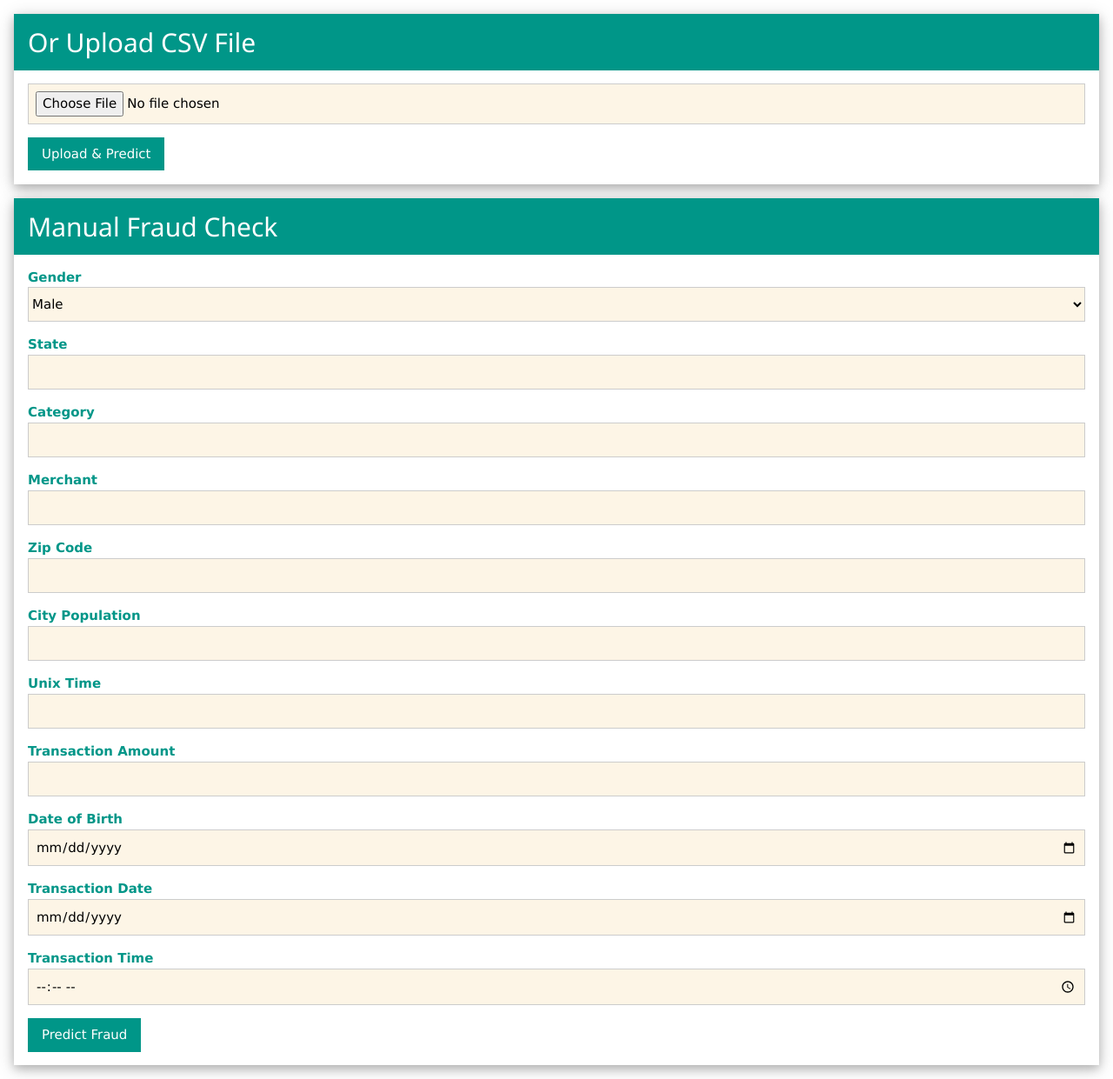
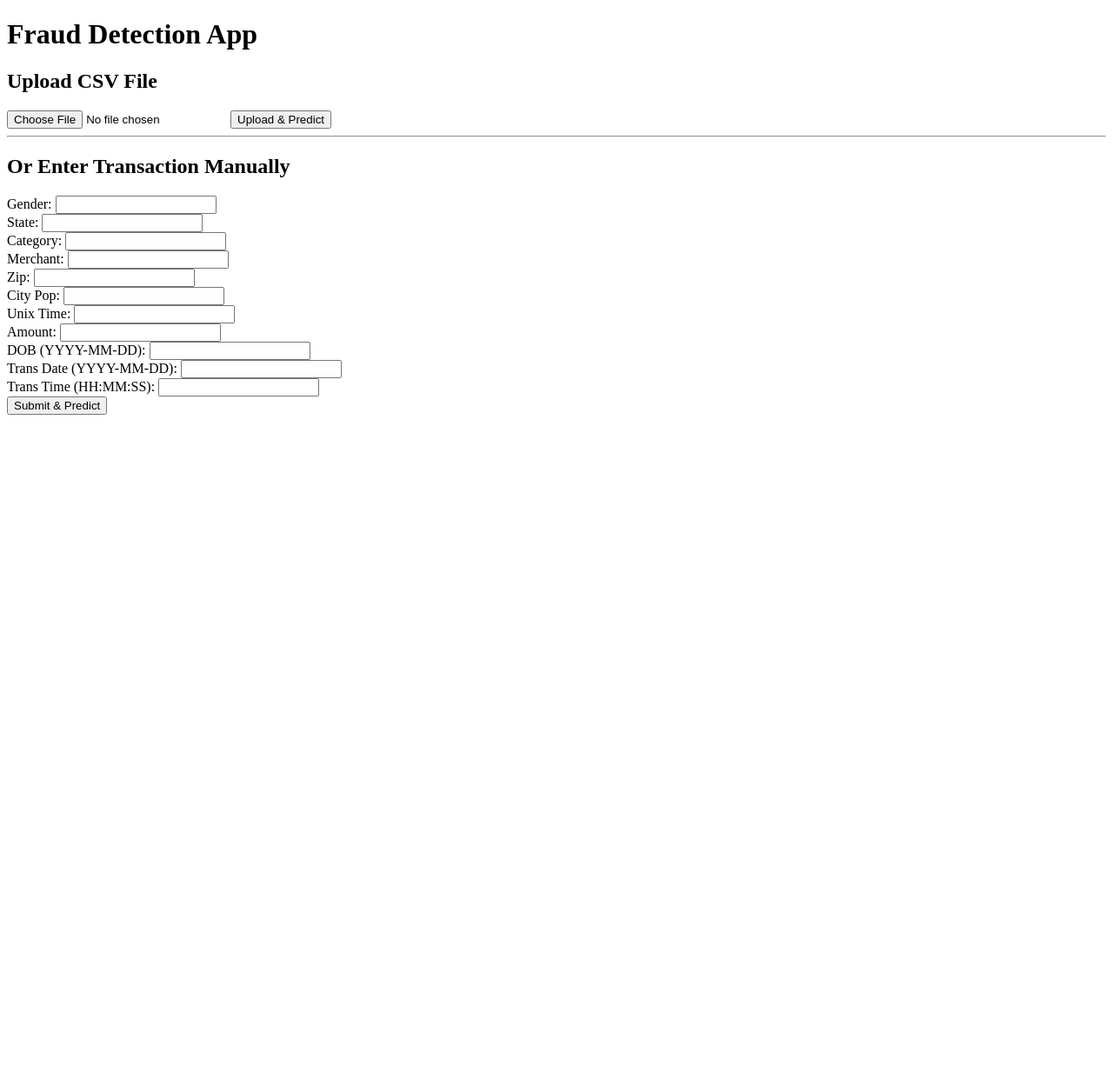
Before and after one commit to SARA3SAEED/fraud_detection_cuML, a Flask app: page / in a window 1280 px wide. Shown: the whole page at 87% size. After the commit the page ends 477 px from the top, so only its background shows below. Run offline with Flask 3, Linux system fonts and the light colour scheme; parts of the project's set-up code (start-up, migrations or seed data) failed here and were passed over.

Commit message:
2 commit

```diff
--- a/templates/index.html
+++ b/templates/index.html
@@ -1,4 +1,4 @@
-<!-- <!DOCTYPE html>
+<!DOCTYPE html>
 <html lang="en">
 <head>
     <meta charset="UTF-8">
@@ -31,105 +31,4 @@
         <button type="submit">Submit & Predict</button>
     </form>
 </body>
-</html> -->
-
-
-<!DOCTYPE html>
-<html>
-<title>Fraud Detection</title>
-<meta name="viewport" content="width=device-width, initial-scale=1">
-<link rel="stylesheet" href="https://www.w3schools.com/w3css/5/w3.css">
-<body>
-
-
-
-<!-- CSV Upload Option -->
-<div class="w3-card-4 w3-margin">
-    <div class="w3-container w3-teal">
-      <h2>Or Upload CSV File</h2>
-    </div>
-
-    <form class="w3-container" action="/predict" method="POST" enctype="multipart/form-data">
-      <p>
-        <input class="w3-input w3-border w3-sand" type="file" name="file">
-      </p>
-      <p>
-        <button class="w3-btn w3-teal" type="submit">Upload & Predict</button>
-      </p>
-    </form>
-  </div>
-
-
-
-<div class="w3-card-4 w3-margin">
-  <div class="w3-container w3-teal">
-    <h2>Manual Fraud Check</h2>
-  </div>
-
-  <form class="w3-container" action="/predict_form" method="POST">
-    <p>
-      <label class="w3-text-teal"><b>Gender</b></label>
-      <select class="w3-select w3-border w3-sand" name="gender">
-        <option value="M">Male</option>
-        <option value="F">Female</option>
-      </select>
-    </p>
-
-    <p>
-      <label class="w3-text-teal"><b>State</b></label>
-      <input class="w3-input w3-border w3-sand" name="state" type="text">
-    </p>
-
-    <p>
-      <label class="w3-text-teal"><b>Category</b></label>
-      <input class="w3-input w3-border w3-sand" name="category" type="text">
-    </p>
-
-    <p>
-      <label class="w3-text-teal"><b>Merchant</b></label>
-      <input class="w3-input w3-border w3-sand" name="merchant" type="text">
-    </p>
-
-    <p>
-      <label class="w3-text-teal"><b>Zip Code</b></label>
-      <input class="w3-input w3-border w3-sand" name="zip" type="number">
-    </p>
-
-    <p>
-      <label class="w3-text-teal"><b>City Population</b></label>
-      <input class="w3-input w3-border w3-sand" name="city_pop" type="number">
-    </p>
-
-    <p>
-      <label class="w3-text-teal"><b>Unix Time</b></label>
-      <input class="w3-input w3-border w3-sand" name="unix_time" type="number" step="any">
-    </p>
-
-    <p>
-      <label class="w3-text-teal"><b>Transaction Amount</b></label>
-      <input class="w3-input w3-border w3-sand" name="amt" type="number" step="any">
-    </p>
-
-    <p>
-      <label class="w3-text-teal"><b>Date of Birth</b></label>
-      <input class="w3-input w3-border w3-sand" name="dob" type="date">
-    </p>
-
-    <p>
-      <label class="w3-text-teal"><b>Transaction Date</b></label>
-      <input class="w3-input w3-border w3-sand" name="trans_date" type="date">
-    </p>
-
-    <p>
-      <label class="w3-text-teal"><b>Transaction Time</b></label>
-      <input class="w3-input w3-border w3-sand" name="trans_time" type="time">
-    </p>
-
-    <p>
-      <button class="w3-btn w3-teal" type="submit">Predict Fraud</button>
-    </p>
-  </form>
-</div>
-
-</body>
 </html>
```
